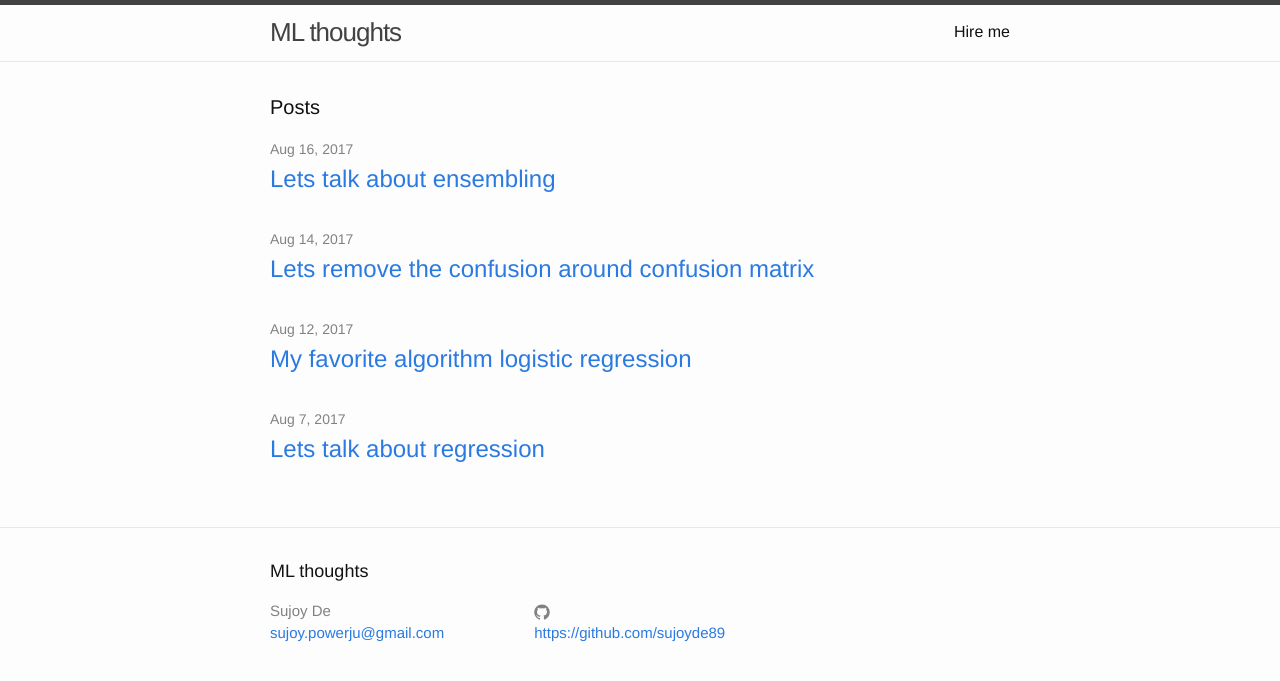
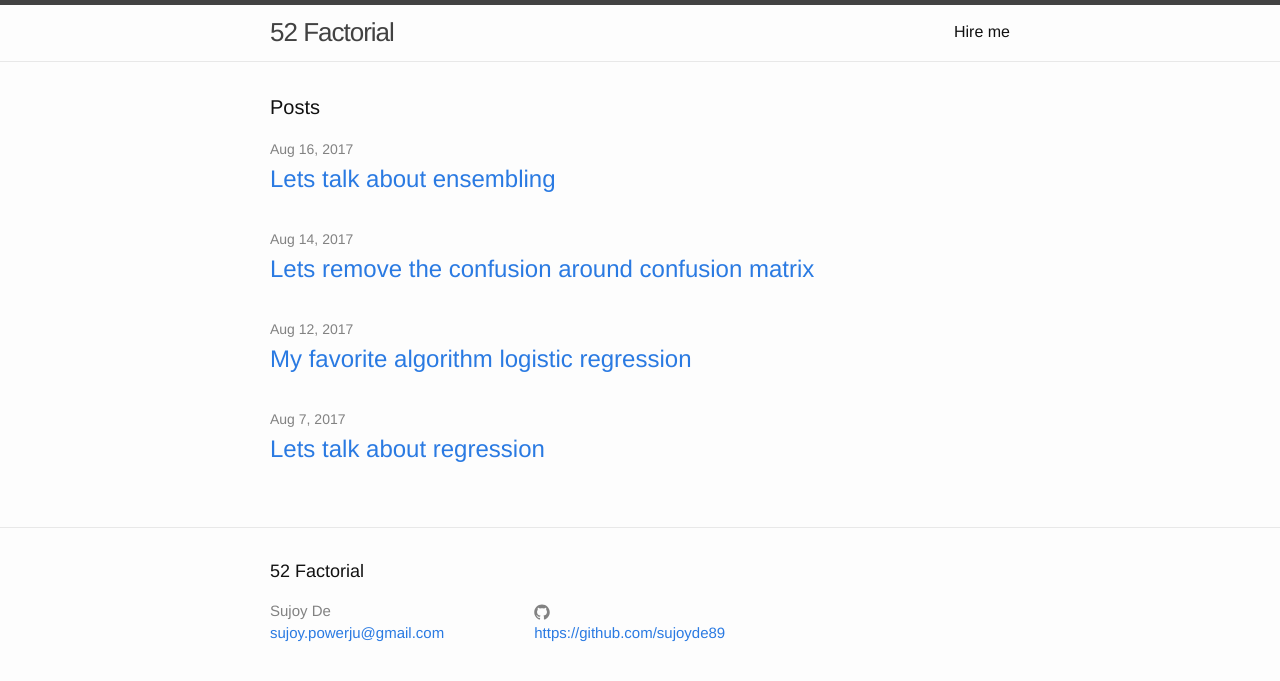
Before and after one commit to sujoyde89/sujoyde89.github.io, a Jekyll site: the page built from index.md, in a window 1280 px wide. Shown: the top 681 px of the page. Built offline with Jekyll 4.4.1, drawn with Linux system fonts in a browser that asks for light colours.

Commit message:
changed title

```diff
--- a/_config.yml
+++ b/_config.yml
@@ -1,4 +1,4 @@
-title: ML thoughts
+title: 52 Factorial
 author: Sujoy De
 email: sujoy.powerju@gmail.com
 
```
